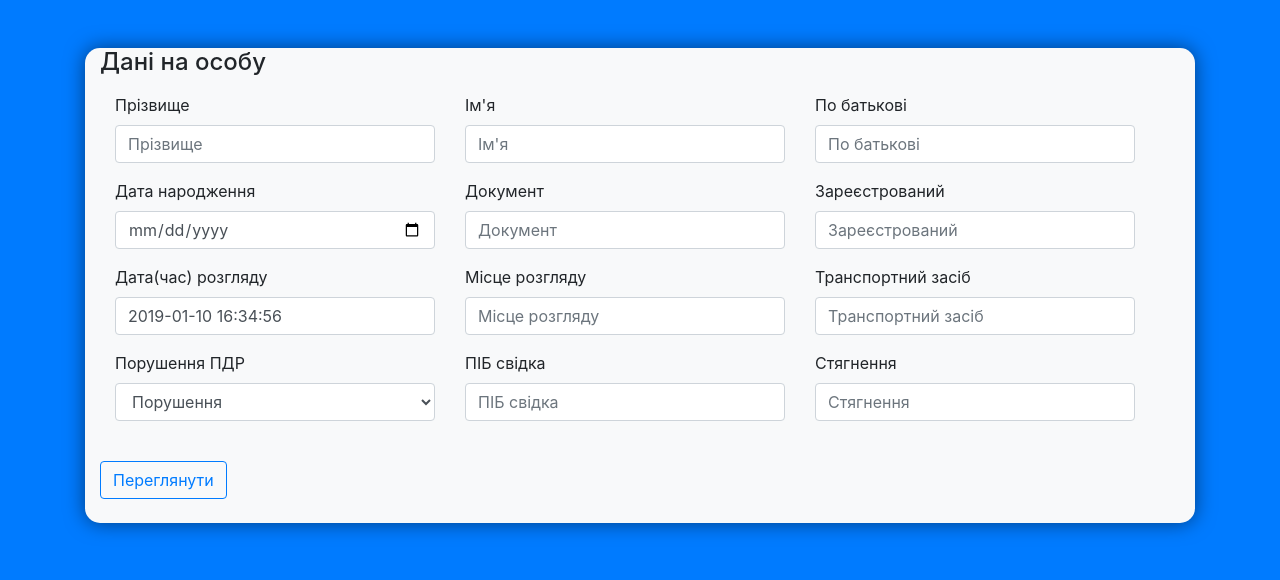
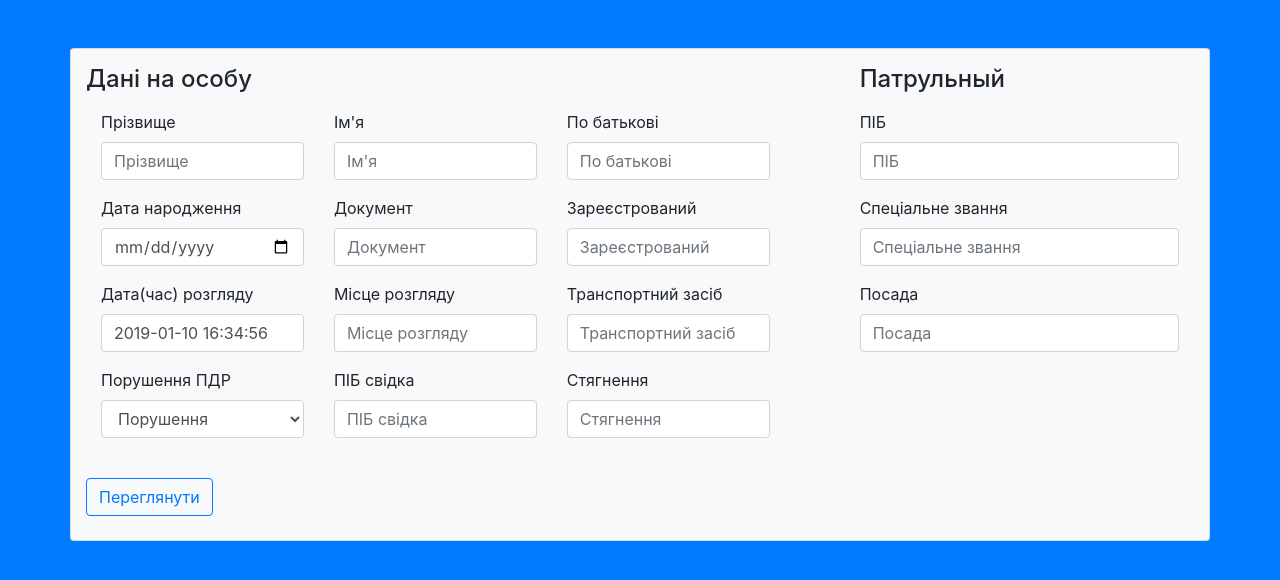
Before and after one commit to lakty/dfgs, a Flask app: page / in a window 1280 px wide. Shown: the top 580 px of the page. Run offline with Flask 2, Linux system fonts and the light colour scheme; some libraries are stand-ins or nearby versions.

Commit message:
Добавил вторую страницу

```diff
--- a/app.py
+++ b/app.py
@@ -2,7 +2,7 @@ from flask import Flask, render_template, request, jsonify, redirect, url_for
 from config import Config
 from constant import events, fine
 import datetime
-
+import json
 import forms
 
 app = Flask(__name__)
@@ -13,14 +13,28 @@ app.config.from_object(Config)
 def crib_form():
     data_form = forms.CribForm(request.form)
     data_time = datetime.datetime.now().strftime("%Y-%m-%d %H:%M:%S")
-    if request.method == 'POST' and data_form.validate():
-        return redirect(url_for("crib"))
+    if request.method == 'POST' and data_form.is_submitted():
+        input_data = {
+            "first_name": data_form.first_name.data,
+            "last_name": data_form.last_name.data,
+            "middle_name": data_form.middle_name.data,
+            "date_birthday": data_form.date_birthday.data,
+            "document": data_form.document.data,
+            "reg_place": data_form.reg_place.data,
+            "date_time_event": data_form.date_time_event.data,
+            "place_event": data_form.place_event.data,
+            "vehicle": data_form.vehicle.data,
+            "incident": data_form.incident.data,
+            "witness": data_form.witness.data,
+            "fine": data_form.fine.data,
+            "police_bio": data_form.police_bio.data,
+            "police_rang": data_form.police_rang.data,
+            "police_position": data_form.police_position.data
+        }
+        print(input_data['police_position'])
+        return render_template("crib/index.html", input_data=input_data)
+
     return render_template("crib_form/index.html", data_form=data_form, data_time=data_time)
-
-
-@app.route('/crib')
-def crib():
-    return render_template("crib/index.html")
 
 
 @app.route('/fine/<incident>')
--- a/forms.py
+++ b/forms.py
@@ -1,15 +1,15 @@
-from flask_wtf import Form
+from flask_wtf import FlaskForm
 from constant import events
 from wtforms import StringField, DateTimeField, SelectField, SubmitField
-from wtforms.validators import DataRequired
+from wtforms.validators import DataRequired, Length
 from wtforms.fields.html5 import DateField
 
 
-class CribForm(Form):
+class CribForm(FlaskForm):
     first_name = StringField("Ім\'я", validators=[DataRequired()])
     last_name = StringField("Прізвище", validators=[DataRequired()])
     middle_name = StringField("По батькові", validators=[DataRequired()])
-    date_birthday = DateField("Дата народження", validators=[DataRequired()], format='%Y-%m-%d')
+    date_birthday = DateField("Дата народження")
     document = StringField("Документ", validators=[DataRequired()])
     reg_place = StringField("Зареєстрований", validators=[DataRequired()])
     date_time_event = DateTimeField("Дата(час) розгляду", validators=[DataRequired()])
@@ -19,4 +19,7 @@ class CribForm(Form):
                            choices=[("", "Порушення"), *[(events[event], event) for event in events.keys()]])
     witness = StringField("ПІБ свідка", validators=[DataRequired()])
     fine = StringField("Cтягнення", validators=[DataRequired()])
+    police_bio = StringField("ПІБ", validators=[DataRequired()])
+    police_rang = StringField("Спеціальне звання", validators=[DataRequired()])
+    police_position = StringField("Посада", validators=[DataRequired()])
     submit = SubmitField("Переглянути")
--- a/templates/crib/index.html
+++ b/templates/crib/index.html
@@ -20,10 +20,8 @@
             Ви бажаєте надати пояснення по факту вище зазначеного правопорушення, або в якості доказів  відео з реєстратора, чи заявити клопотання? Оскільки я повинен ознайомитись з ними до початку розгляду справу по суті.
         </h4>
         <h4>
-            Справу буду розглядати я страший інспектор ТЦ ГУНП в Херсонській області ст. лейтенант поліції Голиш Ігор Дмитрович
-Повідомляю Вас		Шевченко Андрій володимирович					що справа буде розглянута
-за місцем вчинення правопорушення				15.10.2018  о 19:20	після підготовчого етапу за адресою:
-м. Херсон вул. Патона 13
+            Справу буду розглядати я {{ input_data['police_position'] }} {{ input_data['police_rang'] }} поліції {{ input_data['police_bio'] }}
+            Повідомляю Вас {{ input_data['first_name'] }} {{ input_data['last_name'] }} {{ input_data['middle_name'] }} що справа буде розглянута за місцем вчинення правопорушення	{{ input_data['date_time_event'] }}	після підготовчого етапу за адресою: м. Херсон вул. Патона 13
         </h4>
     </div>
 {% endblock %}
--- a/templates/crib_form/index.html
+++ b/templates/crib_form/index.html
@@ -1,5 +1,5 @@
 {% macro render_field(field) %}
-    <div class="form-group col-md-4">
+    <div class="form-group">
         <label for="exampleInputPassword1">{{ field.label.text }}</label>
         {{ field(placeholder=field.label.text,**kwargs)|safe }}
         {% if field.errors %}
@@ -13,31 +13,70 @@
 {% endmacro %}
 {% extends "index.html" %}
 {% block content %}
-    <div class="col-md-12 bg-light content">
-        <form action="/" method="post">
+        <div class="row card-deckr">
+        <form method="post" action="">
+            <div class="col-md-12 order-md-2 bg-light card">
+                <div class="row">
+                    <div class="col-md-8">
                     <h4 class="my-3">Дані на особу</h4>
                 <div class="row col-md-12">
+                    <div class="col-md-4">
                         {{ render_field(data_form.last_name, class="form-control") }}
+                    </div>
+                    <div class="col-md-4">
                         {{ render_field(data_form.first_name, class="form-control") }}
+                    </div>
+                    <div class="col-md-4">
                         {{ render_field(data_form.middle_name, class="form-control") }}
                     </div>
+                </div>
                 <div class="row col-md-12">
+                    <div class="col-md-4">
                         {{ render_field(data_form.date_birthday, class="form-control") }}
+                    </div>
+                    <div class="col-md-4">
                         {{ render_field(data_form.document, class="form-control") }}
+                    </div>
+                    <div class="col-md-4">
                         {{ render_field(data_form.reg_place, class="form-control") }}
                     </div>
+                </div>
                 <div class="row col-md-12">
+                    <div class="col-md-4">
                         {{ render_field(data_form.date_time_event, class="form-control", value = data_time) }}
+                    </div>
+                    <div class="col-md-4">
                         {{ render_field(data_form.place_event, class="form-control") }}
+                    </div>
+                    <div class="col-md-4">
                         {{ render_field(data_form.vehicle, class="form-control") }}
                     </div>
+                </div>
                 <div class="row col-md-12">
+                    <div class="col-md-4">
                         {{ render_field(data_form.incident, class="form-control") }}
+                    </div>
+                    <div class="col-md-4">
                         {{ render_field(data_form.witness, class="form-control") }}
+                    </div>
+                    <div class="col-md-4">
                         {{ render_field(data_form.fine, class="form-control") }}
+                    </div>
                 </div>
                 <div class="row col-md-12">
                     {{ data_form.submit( class_='btn  btn-outline-primary my-4', value="Переглянути") }}
+                </div>
+                </div>
+                <div class="col-md-4">
+                     <div class="col-md-12">
+                         <h4 class="my-3">Патрульный</h4>
+                    {{ render_field(data_form.police_bio, class="form-control") }}
+                    {{ render_field(data_form.police_rang, class="form-control") }}
+                    {{ render_field(data_form.police_position, class="form-control") }}
+                </div>
+                </div>
+                </div>
+
             </div>
             </form>
         </div>
```
Also changed, not shown: static/css/style.css (line endings or trailing spaces). Lines whose indentation alone changed are shown as unchanged.
